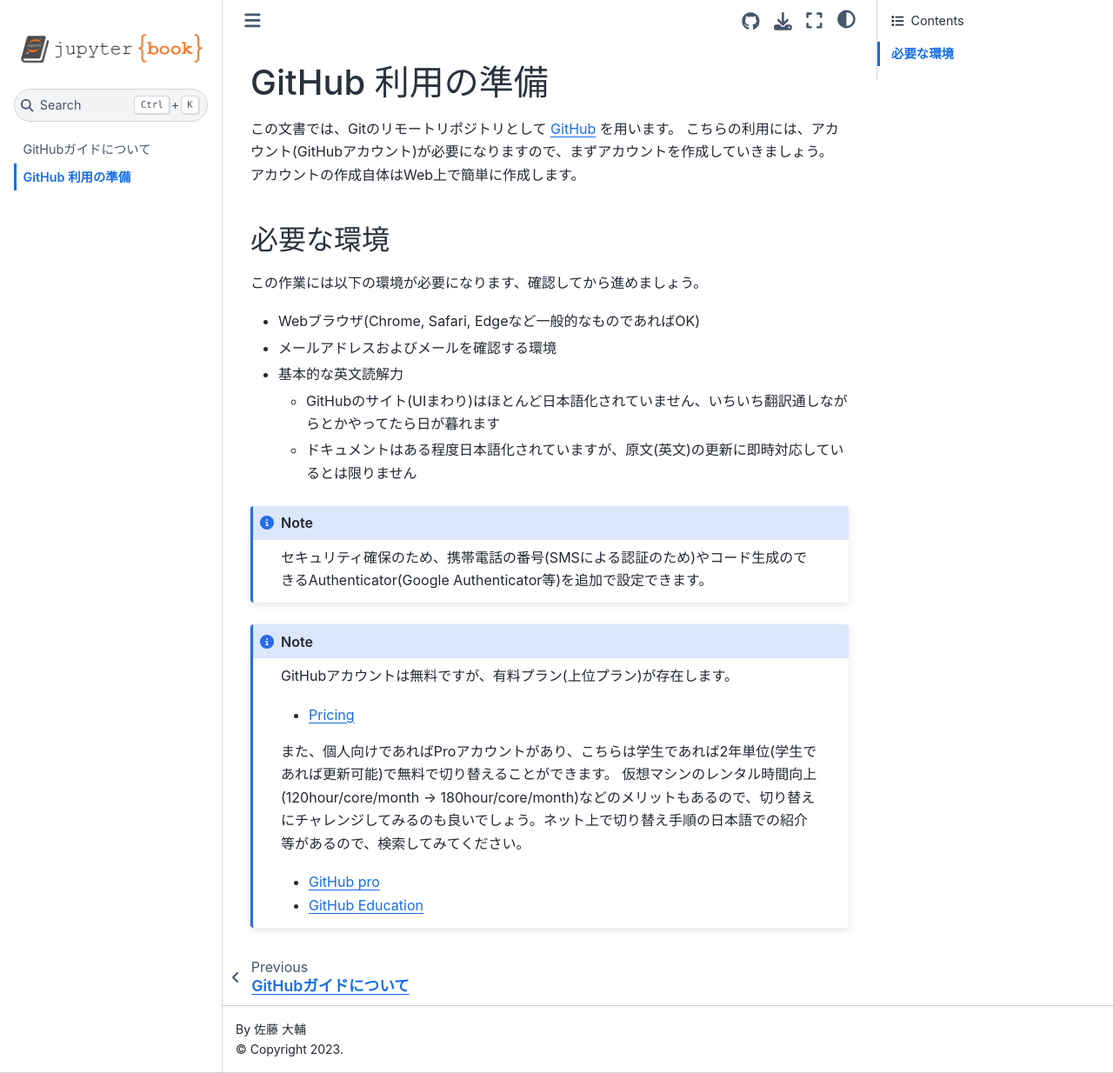
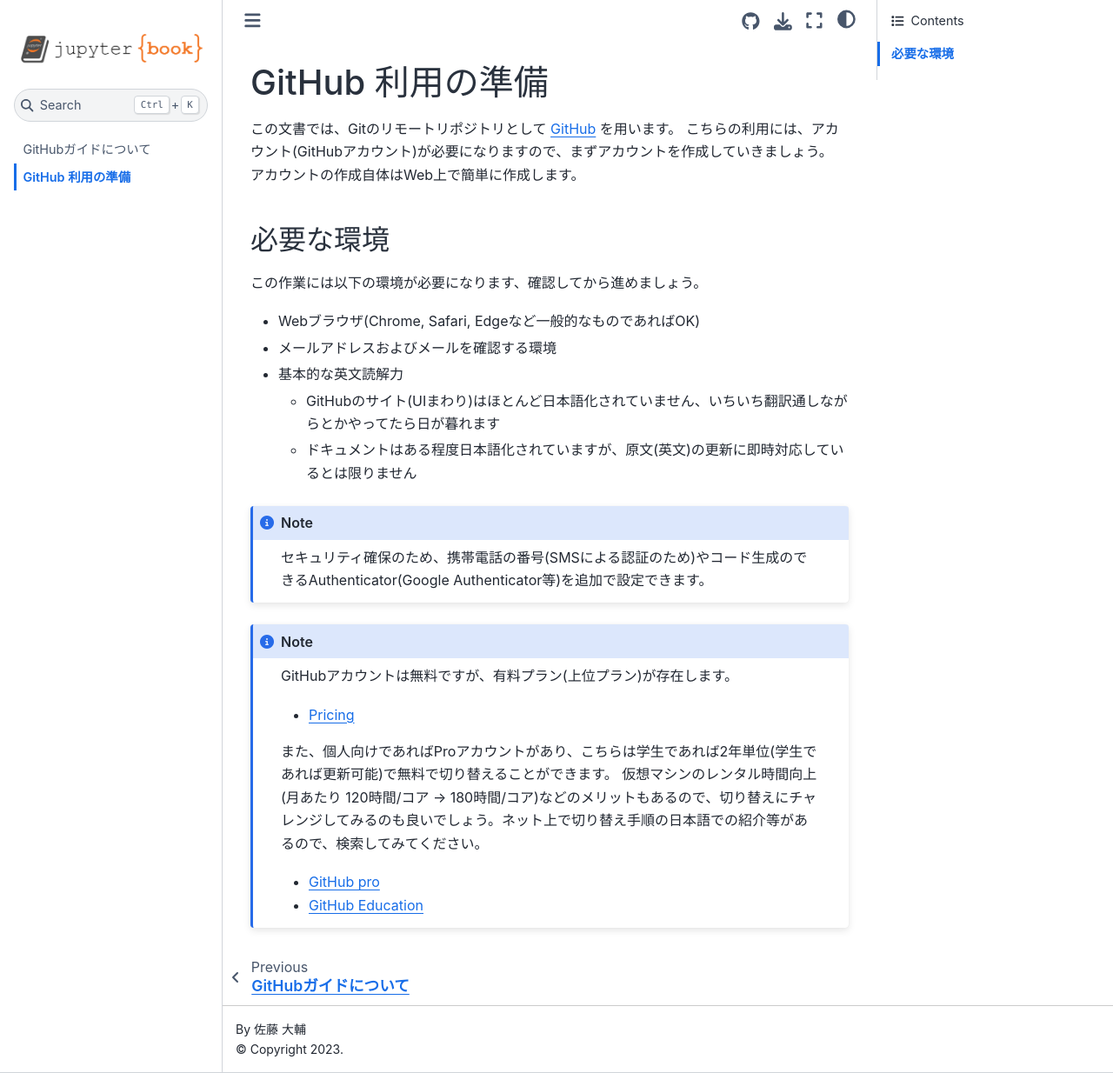
Before and after one commit to kd-it/github-book, a Jupyter Book: the page built from setup/index.md, in a window 1280 px wide and 1234 px high. Shown: the whole window at 87% size. Built offline with Jupyter Book 1.0.4 settings and Sphinx 7.4.7 and the Sphinx Book theme 1.1.4, drawn with Linux system fonts in a browser that asks for light colours.

Commit message:
[fix] setup: 注記内の単位表記を変更

```diff
--- a/setup/index.md
+++ b/setup/index.md
@@ -25,7 +25,7 @@
 - [Pricing](https://github.com/pricing)
 
 また、個人向けであればProアカウントがあり、こちらは学生であれば2年単位(学生であれば更新可能)で無料で切り替えることができます。
-仮想マシンのレンタル時間向上(120hour/core/month → 180hour/core/month)などのメリットもあるので、切り替えにチャレンジしてみるのも良いでしょう。ネット上で切り替え手順の日本語での紹介等があるので、検索してみてください。
+仮想マシンのレンタル時間向上(月あたり 120時間/コア → 180時間/コア)などのメリットもあるので、切り替えにチャレンジしてみるのも良いでしょう。ネット上で切り替え手順の日本語での紹介等があるので、検索してみてください。
 
 - [GitHub pro](https://docs.github.com/en/get-started/learning-about-github/githubs-products#github-pro)
 - [GitHub Education](https://education.github.com/benefits/offers)
```
